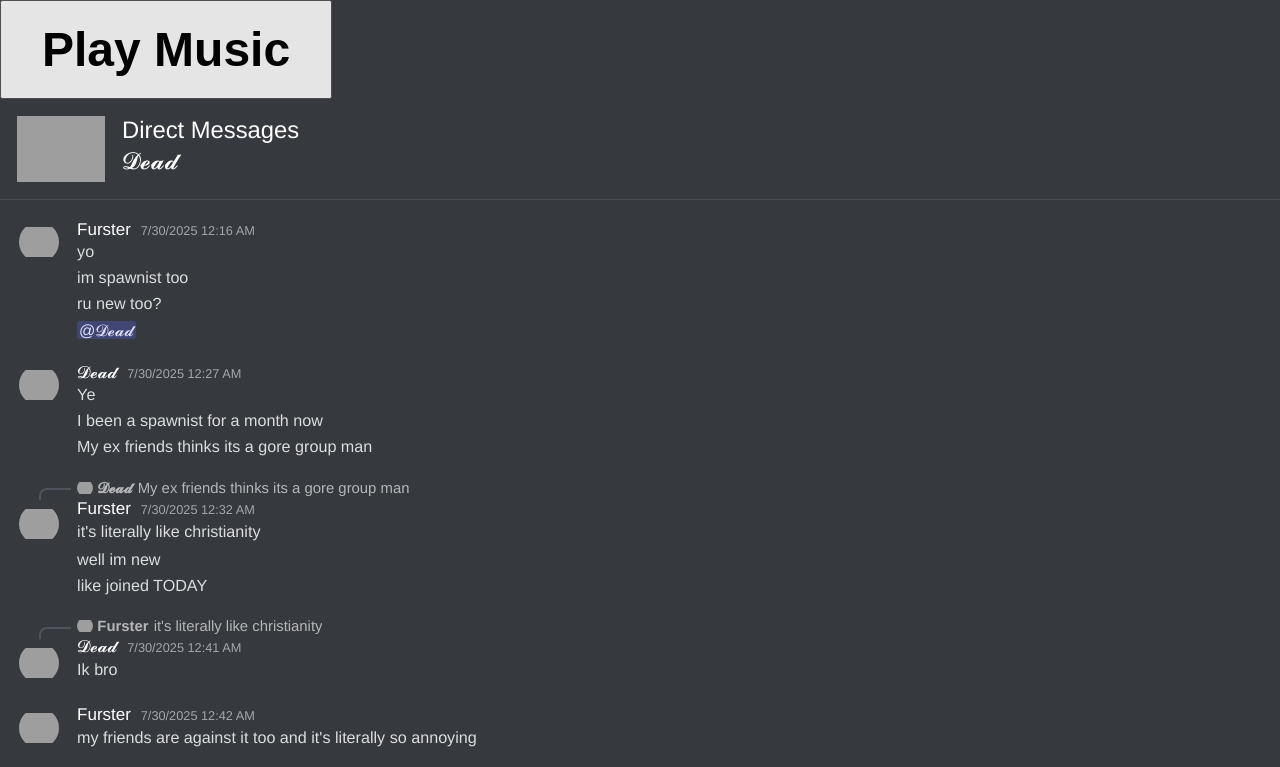
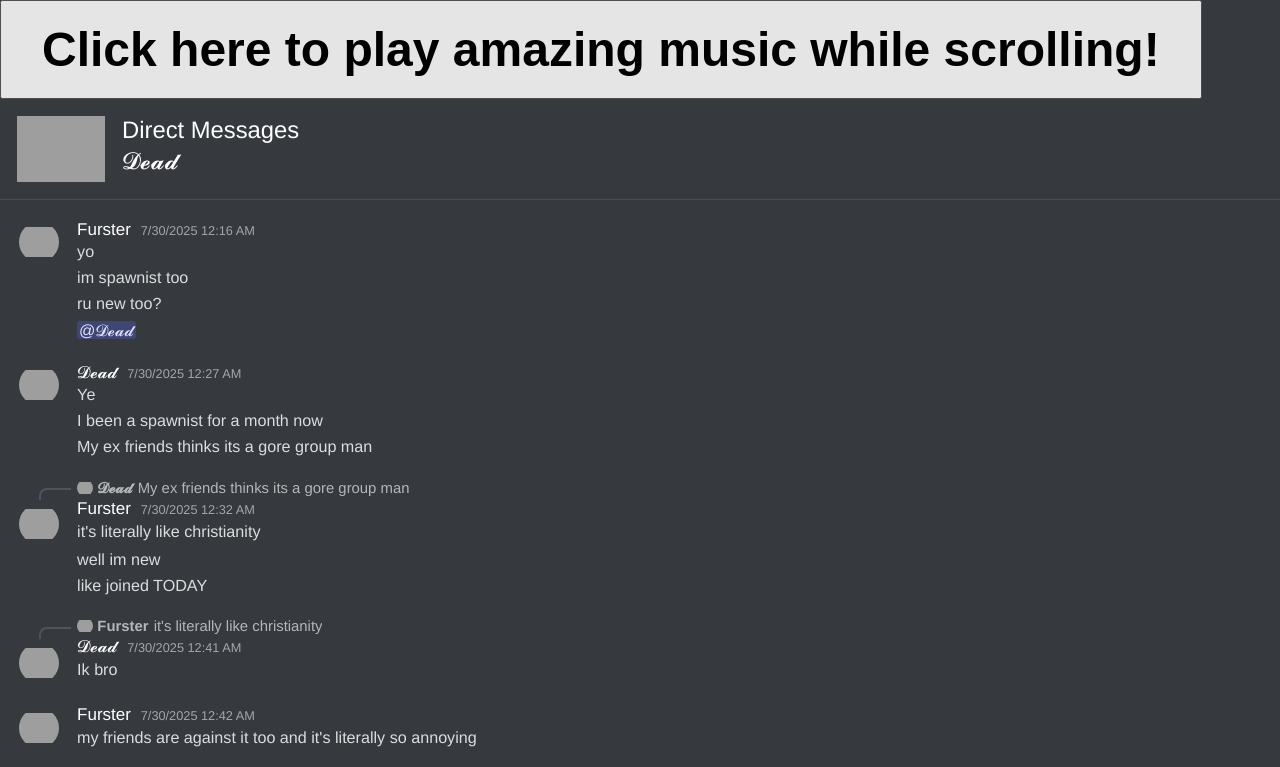
Before and after one commit to WhenTheyXoloZaelBoerlAer/Wrong, a plain HTML site: page index.html in a window 1280 px wide. Shown: the top 767 px of the page. Drawn offline with nearby package versions, Linux system fonts and the light colour scheme; grey boxes are pictures that could not be loaded; a web font is replaced by a local one.

Commit message:
Update index.html

```diff
--- a/index.html
+++ b/index.html
@@ -1,5 +1,5 @@
 <button onclick="playMusic()" style="font-size: 48px; padding: 20px 40px; font-weight: bold;">
-  Play Music
+  Click here to play amazing music while scrolling!
 </button>
 
 <audio id="bg-music" src="Music.mp3" loop></audio>
```
